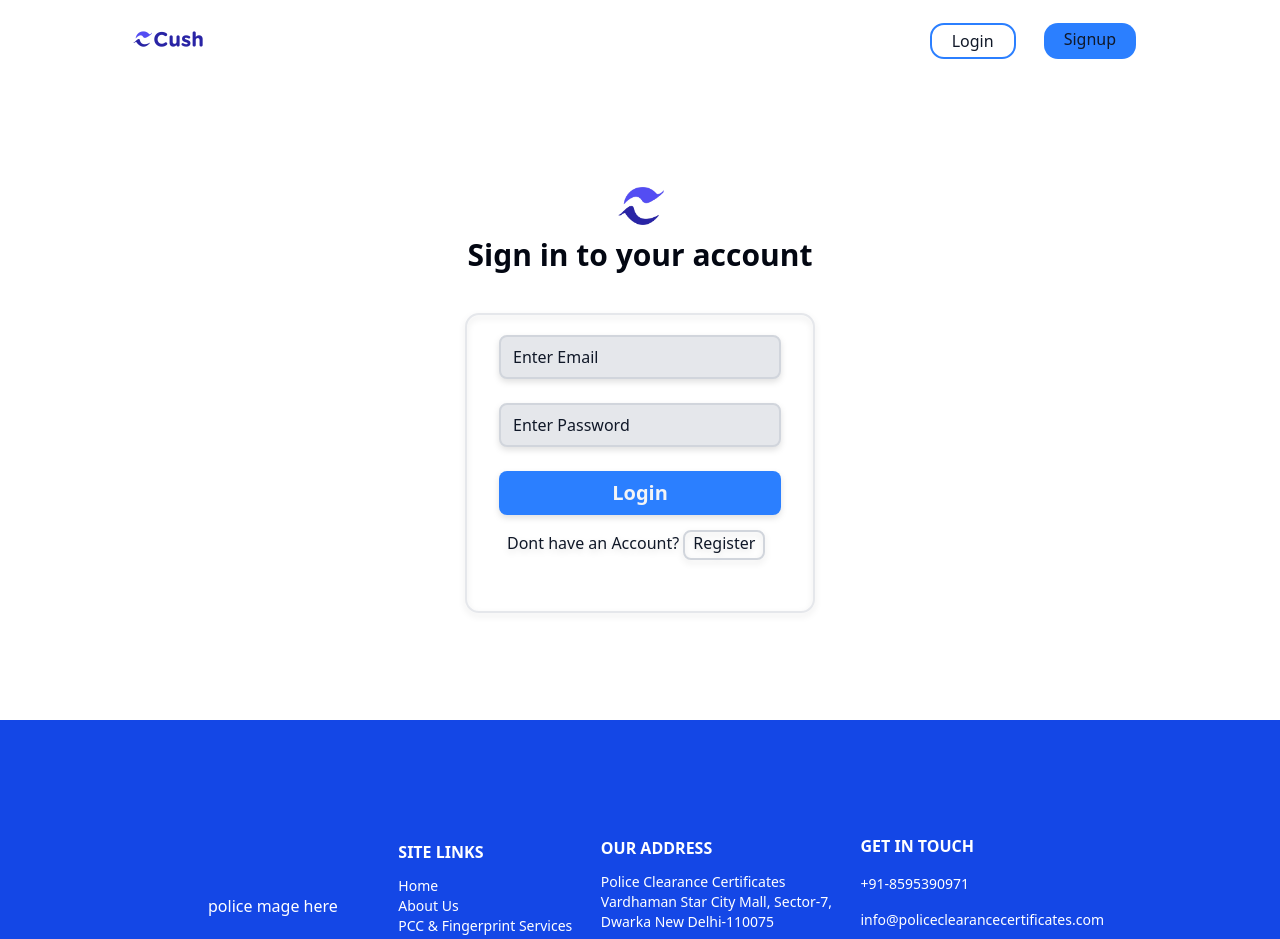
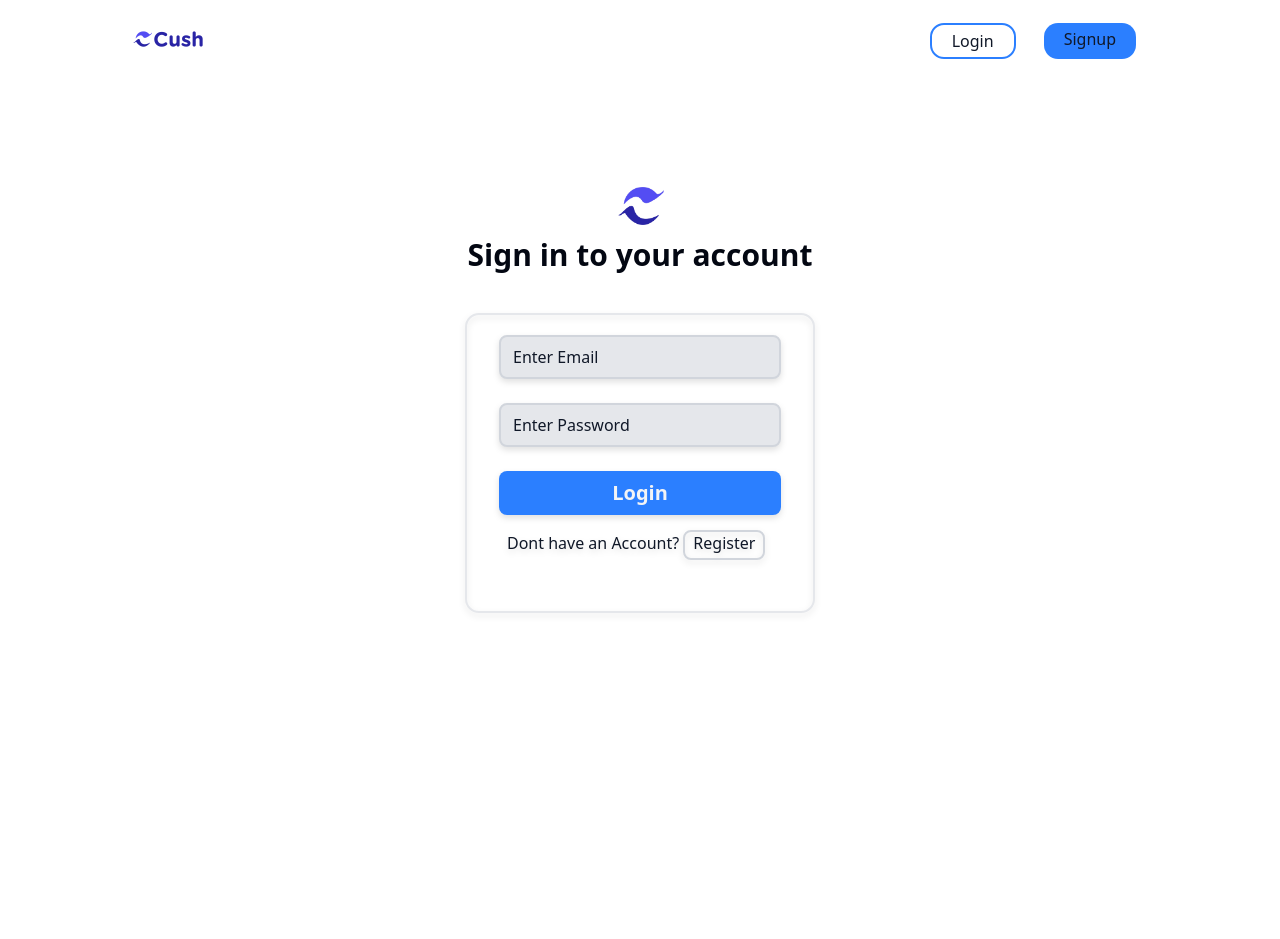
Before and after one commit to NeemaCom/cush, a React (Vite) app: page / in a window 1280 px wide. Shown: the top 939 px of the page. After the commit the page ends 800 px from the top, so only its background shows below. Built offline with nearby package versions, Linux system fonts and the light colour scheme; no server answers.

Commit message:
removed Navabr

```diff
--- a/src/Layout/PrivateRouteLayout.jsx
+++ b/src/Layout/PrivateRouteLayout.jsx
@@ -1,7 +1,7 @@
 import React, { useEffect, useState } from "react";
 import { Outlet, useLocation, Navigate } from "react-router-dom";
 import { getAuth, onAuthStateChanged } from "firebase/auth";
-import { app } from "../Firebase";
+import { app } from "../firebase";
 import { ClipLoader } from "react-spinners";
 
 const PrivateRouteLayout = () => {
--- a/src/Layout/RootLayout.jsx
+++ b/src/Layout/RootLayout.jsx
@@ -1,7 +1,6 @@
 import React from "react";
 import Navbar from "../components/Navbar";
 import { Outlet } from "react-router";
-import Footer from "../components/Footer";
 import { ToastContainer } from "react-toastify";
 
 const RootLayout = () => {
@@ -9,7 +8,6 @@ const RootLayout = () => {
     <div>
       <Navbar />
       <Outlet />
-      <Footer />
       <ToastContainer />
     </div>
   );
```
